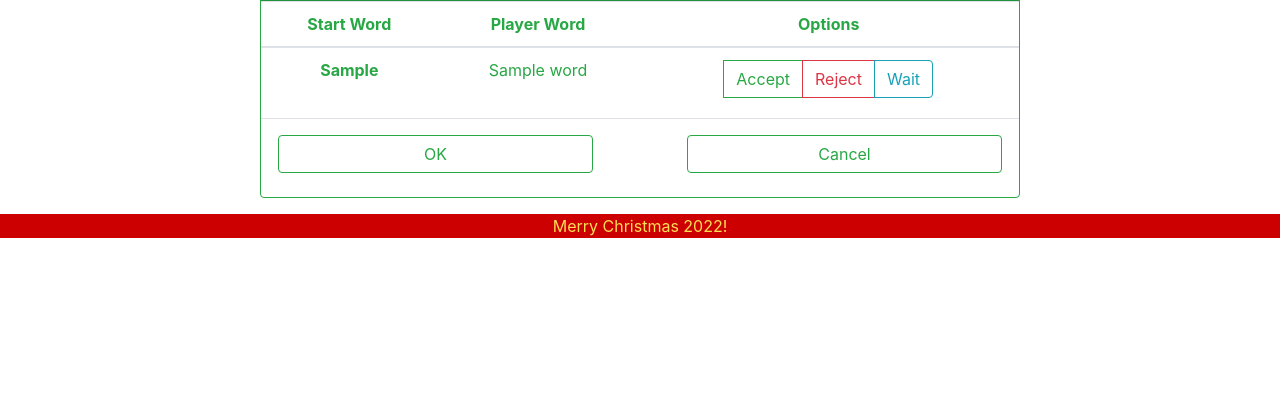
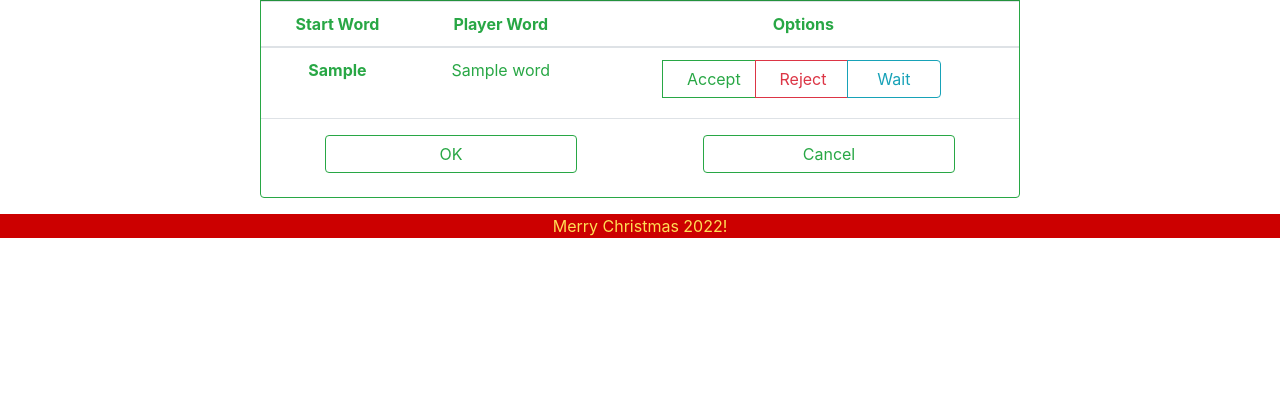
Before and after one commit to JMorris1575/Christmas2022, a Django app: template christmas22/wordgame/templates/wordgame/verify.html in a window 1280 px wide. Shown: the part 191-604 px from the top of the page. Run offline with Django 3.2, Linux system fonts and the light colour scheme; the template is opened without the code that fills it: most values are stand-ins (such as "Sample title", 1, 10 or a date in 2020); parts of the project's set-up code (start-up, migrations or seed data) failed here and were passed over; some libraries are stand-ins or nearby versions.

Commit message:
Improved looks and functionality of verify.html, updated documents

```diff
--- a/christmas22/wordgame/rejected_words.txt
+++ b/christmas22/wordgame/rejected_words.txt
@@ -1,5 +1,10 @@
+blc
+brane
+brntl
+cele
 evite
 fst
+nelb
 stie
 stive
 vit
--- a/christmas22/wordgame/templates/wordgame/verify.html
+++ b/christmas22/wordgame/templates/wordgame/verify.html
@@ -2,7 +2,7 @@
 {% load static %}
 
 {% block content %}
-    <div class="row justify-content-around mb-3">
+<div class="row justify-content-around mb-3" xmlns:width="http://www.w3.org/1999/xhtml">
         <div class="card col-md-8 text-success border-success px-0 pb-2">
             <h3 class="card-header bg-success text-white text-center px-0">{{ rejected|length }} Words to Check:</h3>
             <form action="{% url 'wordgame:verify' %}" method="post">
@@ -21,25 +21,25 @@
                                 <th scope="row">{{ word.start_word }}</th>
                                 <td>{{ word.word }}</td>
                                 <td>
-                                    <div class="btn-group" role="group" >
+                                    <div class="btn-group" role="group">
                                         <input type="radio" class="btn-check" name="{{ word.word }}" id="{{ word.word }}-1" value="accept"/>
-                                        <label class="btn btn-outline-success" for="{{ word.word }}-1">Accept</label>
+                                        <label class="btn btn-outline-success col-4 px-4" for="{{ word.word }}-1">Accept</label>
                                         <input type="radio" class="btn-check" name="{{ word.word }}" id="{{ word.word }}-2" value="reject"/>
-                                        <label class="btn btn-outline-danger" for="{{ word.word }}-2">Reject</label>
+                                        <label class="btn btn-outline-danger col-4 px-4" for="{{ word.word }}-2">Reject</label>
                                         <input type="radio" class="btn-check" name="{{ word.word }}" id="{{ word.word }}-3" value="wait"/>
-                                        <label class="btn btn-outline-info" for="{{ word.word }}-3">Wait</label>
+                                        <label class="btn btn-outline-info col-4 px-4" for="{{ word.word }}-3">Wait</label>
                                     </div>
                                 </td>
                             </tr>
                         {% endfor %}
                     </tbody>
                 </table>
-                <div class="row justify-content-between px-3">
-                    <button class="col-md-5 btn btn-outline-success mx-3"
+                <div class="row justify-content-around px-3">
+                    <button class="col-md-4 btn btn-outline-success mx-3"
                             type="submit" name="button" value="ok">
                         OK
                     </button>
-                    <button class="col-md-5 btn btn-outline-success mx-3"
+                    <button class="col-md-4 btn btn-outline-success mx-3"
                             type="submit" name="button" value="cancel">
                         Cancel
                     </button>
```
Also changed, not shown: 1 other file.
